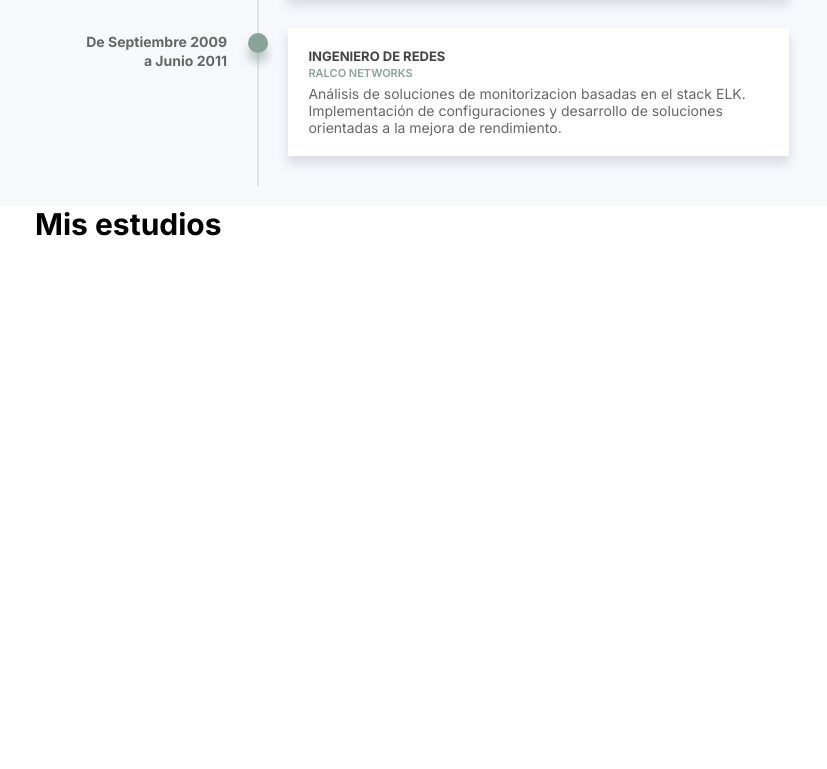
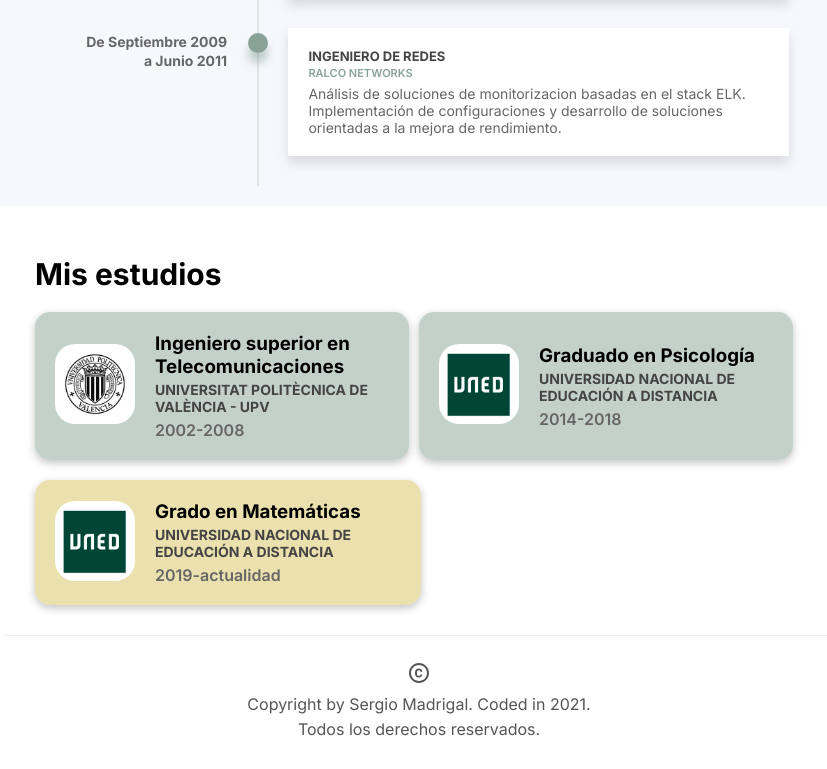
Before and after one commit to mdgdeveloper/portfolio-v2, a React (Vite) app: page / in a window 1280 px wide. Shown: the part 1132-1901 px from the top of the page, without its empty margins (221-1048 px from the left). Before the commit the page ends 1374 px from the top, so only its background shows below. Built offline with nearby package versions, Linux system fonts and the light colour scheme.

Commit message:
Footer.jsx and Study.jsx updated

```diff
--- a/src/App.css
+++ b/src/App.css
@@ -0,0 +1,5 @@
+:root{
+    --main-bg-color: rgb(137,163,152);
+    --main-bg-color-light: rgba(137,163,152,0.5);
+    --main-bg-color-orange: rgba(215,196,95,0.5);
+}
--- a/src/App.jsx
+++ b/src/App.jsx
@@ -5,6 +5,7 @@ import Main from './components/main/Main'
 import Work from './components/work/Work'
 import Social from './components/social/Social'
 import Study from './components/study/Study'
+import Footer from './components/footer/Footer'
 
 function App() {
 
@@ -17,6 +18,7 @@ function App() {
       <Social />
       <Work />
       <Study />
+      <Footer />
    </div>
   )
 }
--- /dev/null
+++ b/src/components/footer/Footer.jsx
@@ -0,0 +1,18 @@
+import './footer.css'
+
+import CopyrightIcon from '@mui/icons-material/Copyright';
+
+const Footer = () => {
+    return (
+        <div className='f-wrapper'>
+            <div className="f-box">
+            <div className="f-copy"><CopyrightIcon /></div>
+            <div className="f-copy">Copyright by Sergio Madrigal. Coded in 2021.</div>
+            <div className="f-copy">Todos los derechos reservados.</div>
+            </div>
+
+        </div>
+    )
+}
+
+export default Footer
--- /dev/null
+++ b/src/components/footer/footer.css
@@ -0,0 +1,22 @@
+.f-wrapper{
+    display: flex;
+    margin-top: 30px;
+    padding-bottom: 30px;
+    justify-content: center;
+}
+
+.f-box{
+    padding-top: 20px;
+    border-top: 1px solid #eee;
+    width: 65%;
+    display: flex;
+    justify-content: center;
+    flex-direction: column;
+    align-items: center;
+}
+
+.f-copy{
+    margin-top: 0px;
+    padding-top: 5px;
+    color: #555;
+}
--- a/src/components/study/Study.jsx
+++ b/src/components/study/Study.jsx
@@ -1,14 +1,61 @@
-import './study.css';
+import "./study.css";
+
+// Images for Logos
+import Upv from "../../img/UPV_logo.png";
+import Uned from "../../img/uned_logo.png";
 
 const Study = () => {
-    return (
-        <div className="st-wrapper">
-            <div className="st-box">
-                <h2 className="st-title">Mis estudios</h2>
+  return (
+    <div className="st-wrapper">
+      <div className="st-box">
+        <h2 className="st-title">Mis estudios</h2>
+        <div className="st-list">
+          <div className="st-item-large">
+            <div className="st-item-img">
+              <img src={Upv} alt="" className="st-item-img-style" />
             </div>
+            <div className="st-item-desc">
+              <h3 className="st-item-title">
+                Ingeniero superior en Telecomunicaciones
+              </h3>
+              <h4 className="st-item-center">
+                Universitat Politècnica de València - UPV
+              </h4>
+              <p className="st-item-years">2002-2008</p>
+            </div>
+          </div>
+
+          <div className="st-item-large">
+            <div className="st-item-img">
+              <img src={Uned} alt="" className="st-item-img-style" />
+            </div>
+            <div className="st-item-desc">
+              <h3 className="st-item-title">Graduado en Psicología</h3>
+              <h4 className="st-item-center">
+                Universidad Nacional de Educación a Distancia
+              </h4>
+              <p className="st-item-years">2014-2018</p>
+            </div>
+          </div>
+        </div>
+        <div className="st-list">
+          <div className="st-item-large-ongoing">
+            <div className="st-item-img">
+              <img src={Uned} alt="" className="st-item-img-style" />
+            </div>
+            <div className="st-item-desc">
+              <h3 className="st-item-title">Grado en Matemáticas</h3>
+              <h4 className="st-item-center">
+                Universidad Nacional de Educación a Distancia
+              </h4>
+              <p className="st-item-years">2019-actualidad</p>
+            </div>
+          </div>
 
         </div>
-    )
-}
+      </div>
+    </div>
+  );
+};
 
-export default Study
+export default Study;
--- a/src/components/study/study.css
+++ b/src/components/study/study.css
@@ -1,6 +1,7 @@
 .st-wrapper{
     display: flex;
     justify-content: center;
+    margin-bottom: 30px;
 }
 
 .st-box{
@@ -10,4 +11,59 @@
 .st-title{
     font-size: 30px;
     font-weight: 700;
+    margin-top: 50px;
 }
+
+.st-list{
+    margin-top: 20px;
+    display: flex;
+
+}
+
+.st-item-large{
+    flex: 1;
+    padding: 20px;
+    display: flex;
+    align-items: center;
+    background-color: var(--main-bg-color-light);
+    border-radius: 15px;
+    margin-right: 10px;
+    box-shadow: rgba(0, 0, 0, 0.24) 0px 3px 8px;
+}
+
+.st-item-large-ongoing{
+    width: 45%;
+    padding: 20px;
+    display: flex;
+    align-items: center;
+    background-color: var(--main-bg-color-orange);
+    border-radius: 15px;
+    margin-right: 10px;
+    box-shadow: rgba(0, 0, 0, 0.24) 0px 3px 8px;
+}
+
+.st-item-img{
+    margin-right: 20px;
+}
+
+.st-item-img-style{
+    border-radius: 20px;
+    width: 80px;
+}
+
+.st-item-title{
+    padding-bottom: 3px;
+
+}
+
+.st-item-center{
+    text-transform: uppercase;
+    font-size: 14px;
+    color: #444;
+}
+
+.st-item-years{
+    padding-top: 5px;
+    font-weight: 600;
+    color: #666;
+}
```
Also changed, not shown: src/components/skills/Skills.jsx (added, +11 -0 lines), src/components/skills/skills.css (added), src/img/UPV_logo.png (added), src/img/uned_logo.png (added).
